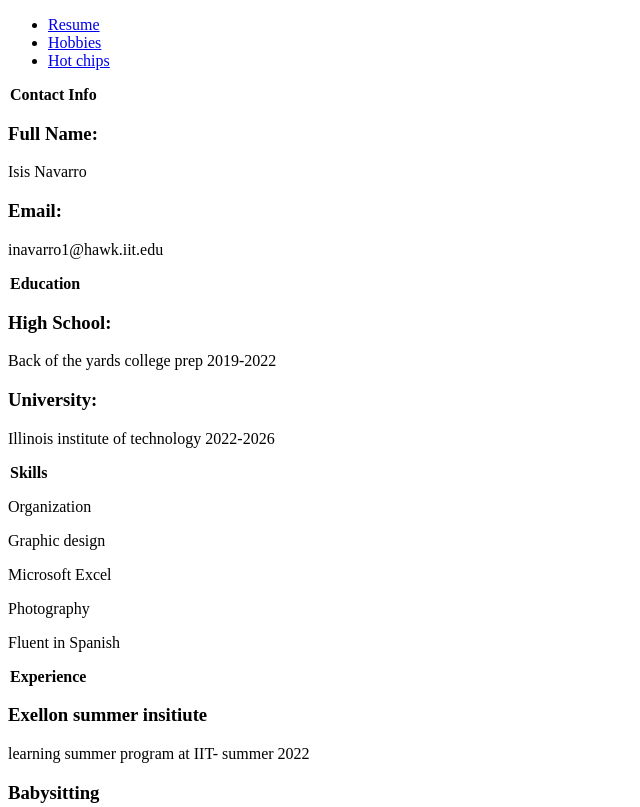
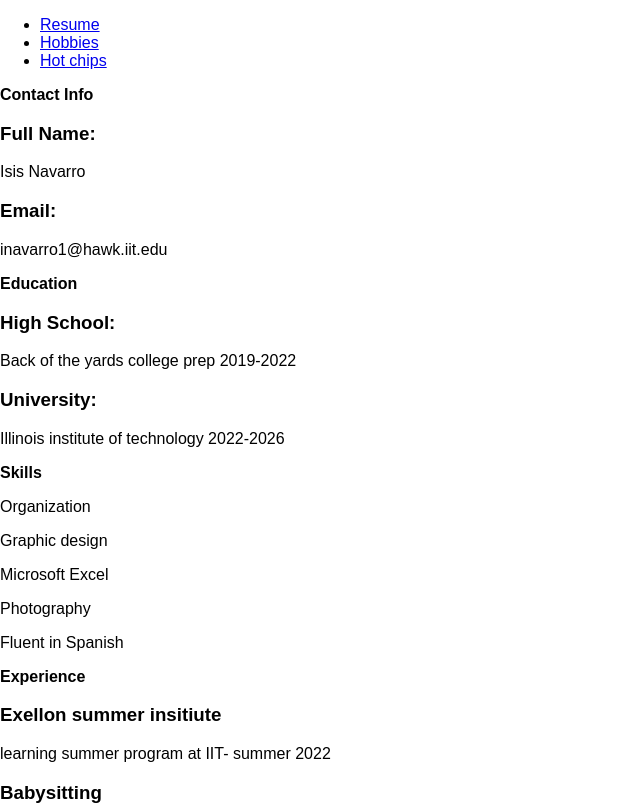
Before and after one commit to IsisXN/Project2, a plain HTML site: page index.html in a window 1280 px wide. Shown: the top 807 px of the page, without its empty margins (0-640 px from the left). Drawn offline with Linux system fonts and the light colour scheme.

Commit message:
Update index.html

```diff
--- a/index.html
+++ b/index.html
@@ -3,6 +3,8 @@
 <head>
   <meta charset="UTF-8">
   <title>Resume</title>
+  <link rel="stylesheet" href="css/style.css">
+  <link rel="stylesheet" type="text/css" href="css/normalize.css">
 </head>
 <body>
 <header>
```
